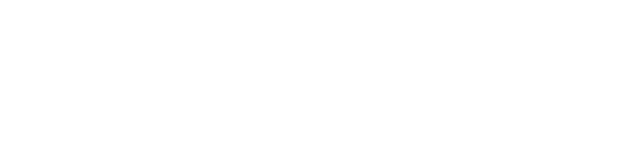
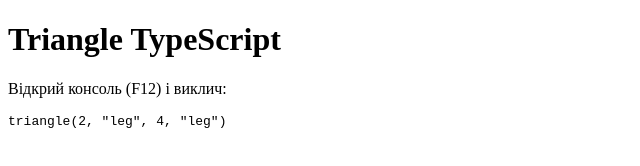
Before and after one commit to Budzachka/typescript, a website: page index.html in a window 1280 px wide. Shown: the whole page, without its empty margins (0-640 px from the left). Drawn offline with Linux system fonts and the light colour scheme.

Commit message:
Update index.html

```diff
--- a/index.html
+++ b/index.html
@@ -1,11 +1,15 @@
 <!DOCTYPE html>
 <html lang="uk">
 <head>
-    <meta charset="UTF-8">
-    <meta name="viewport" content="width=device-width, initial-scale=1.0">
-    <title>Головна сторінка</title>
+  <meta charset="UTF-8" />
+  <meta name="viewport" content="width=device-width, initial-scale=1.0" />
+  <title>Triangle TS</title>
 </head>
 <body>
-<script src="index.js"> </script>
+  <h1>Triangle TypeScript</h1>
+  <p>Відкрий консоль (F12) і виклич:</p>
+  <pre>triangle(2, "leg", 4, "leg")</pre>
+
+  <script src="index.js"></script>
 </body>
 </html>
```
